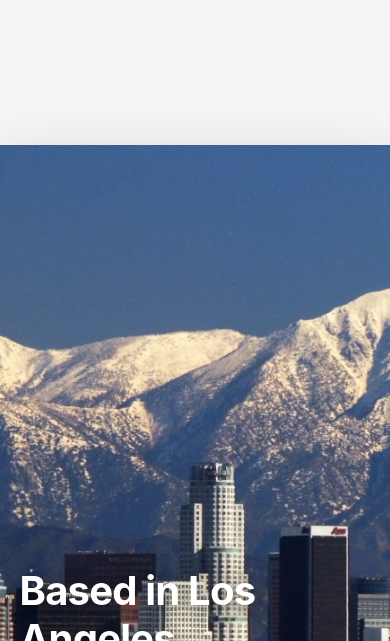
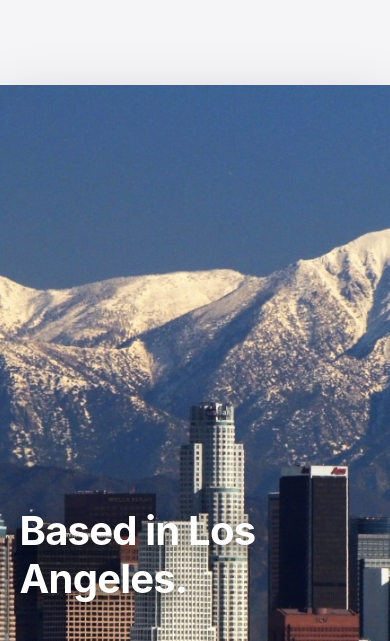
Before and after one commit to Tran-Steven/website, a Next.js app: page / in a window 390 px wide. Shown: the part 1483-2124 px from the top of the page. Built offline with nearby package versions, Linux system fonts and the light colour scheme.

Commit message:
Reduce mobile whitespace between containers

```diff
--- a/styles/Home.module.css
+++ b/styles/Home.module.css
@@ -1563,7 +1563,15 @@
 
 @media (max-width: 768px) {
   .atlScrollFrame {
-    height: 110vh;
+    height: 80vh;
+  }
+
+  .atlScrollFrame + br {
+    display: none;
+  }
+
+  .appleScrollSection {
+    margin-top: 0;
   }
 }
 
```
